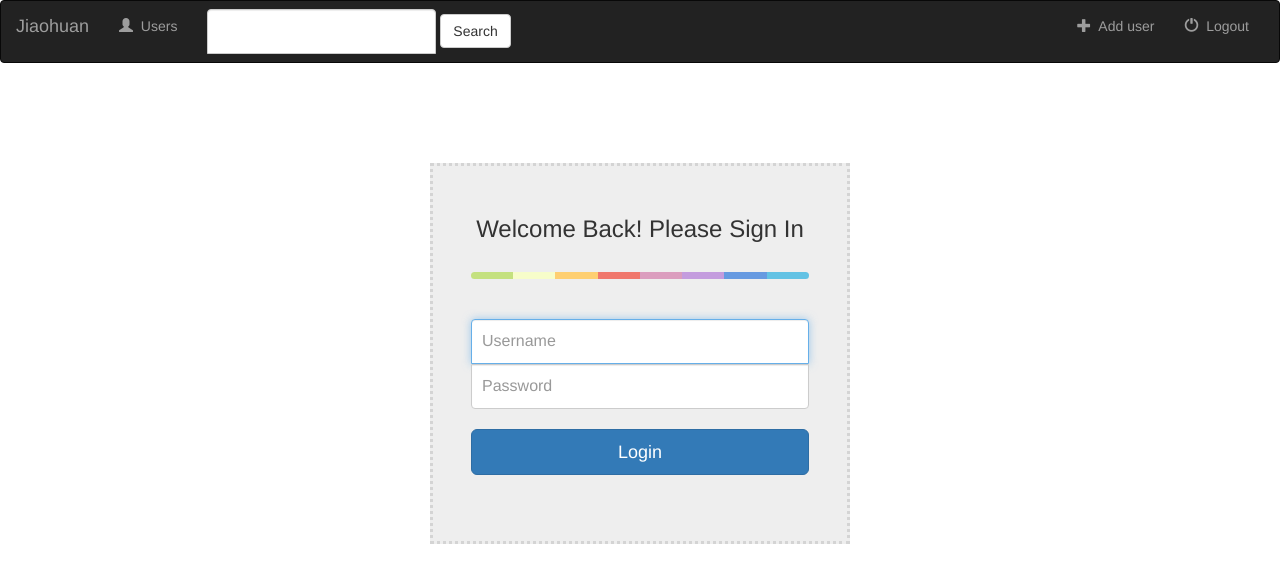
After one commit to ethanzh/jiaohuan-backend, a Django app: template testapp/templates/testapp/registration/old_login.html in a window 1280 px wide. The commit adds this page. Shown: the top 583 px of the page. Run offline with Django 3.2, Linux system fonts and the light colour scheme; the template is opened without the code that fills it, so the values that code supplies are empty; some libraries are stand-ins or nearby versions.

Commit message:
Added login

```diff
--- a/jiaohuan_backend/settings.py
+++ b/jiaohuan_backend/settings.py
@@ -52,6 +52,8 @@ MIDDLEWARE_CLASSES = [
 ]
 
 ROOT_URLCONF = 'jiaohuan_backend.urls'
+
+LOGIN_REDIRECT_URL = ''
 
 TEMPLATES = [
     {
--- a/testapp/static/css/style.css
+++ b/testapp/static/css/style.css
@@ -22,3 +22,51 @@
     width: 90px;
     height: 40px;
 }
+
+.wrapper {
+	margin-top: 80px;
+	margin-bottom: 20px;
+}
+
+.form-signin {
+  max-width: 420px;
+  padding: 30px 38px 66px;
+  margin: 0 auto;
+  background-color: #eee;
+  border: 3px dotted rgba(0,0,0,0.1);
+  }
+
+.form-signin-heading {
+  text-align:center;
+  margin-bottom: 30px;
+}
+
+.form-control {
+  position: relative;
+  font-size: 16px;
+  height: auto;
+  padding: 10px;
+}
+
+input[type="text"] {
+  margin-bottom: 0px;
+  border-bottom-left-radius: 0;
+  border-bottom-right-radius: 0;
+}
+
+input[type="password"] {
+  margin-bottom: 20px;
+  border-top-left-radius: 0;
+  border-top-right-radius: 0;
+}
+
+.colorgraph {
+  height: 7px;
+  border-top: 0;
+  background: #c4e17f;
+  border-radius: 5px;
+  background-image: -webkit-linear-gradient(left, #c4e17f, #c4e17f 12.5%, #f7fdca 12.5%, #f7fdca 25%, #fecf71 25%, #fecf71 37.5%, #f0776c 37.5%, #f0776c 50%, #db9dbe 50%, #db9dbe 62.5%, #c49cde 62.5%, #c49cde 75%, #669ae1 75%, #669ae1 87.5%, #62c2e4 87.5%, #62c2e4);
+  background-image: -moz-linear-gradient(left, #c4e17f, #c4e17f 12.5%, #f7fdca 12.5%, #f7fdca 25%, #fecf71 25%, #fecf71 37.5%, #f0776c 37.5%, #f0776c 50%, #db9dbe 50%, #db9dbe 62.5%, #c49cde 62.5%, #c49cde 75%, #669ae1 75%, #669ae1 87.5%, #62c2e4 87.5%, #62c2e4);
+  background-image: -o-linear-gradient(left, #c4e17f, #c4e17f 12.5%, #f7fdca 12.5%, #f7fdca 25%, #fecf71 25%, #fecf71 37.5%, #f0776c 37.5%, #f0776c 50%, #db9dbe 50%, #db9dbe 62.5%, #c49cde 62.5%, #c49cde 75%, #669ae1 75%, #669ae1 87.5%, #62c2e4 87.5%, #62c2e4);
+  background-image: linear-gradient(to right, #c4e17f, #c4e17f 12.5%, #f7fdca 12.5%, #f7fdca 25%, #fecf71 25%, #fecf71 37.5%, #f0776c 37.5%, #f0776c 50%, #db9dbe 50%, #db9dbe 62.5%, #c49cde 62.5%, #c49cde 75%, #669ae1 75%, #669ae1 87.5%, #62c2e4 87.5%, #62c2e4);
+}
--- /dev/null
+++ b/testapp/templates/testapp/registration/old_login.html
@@ -0,0 +1,23 @@
+{% extends 'testapp/base.html' %}
+{% block title %}Login{% endblock %}
+
+{% block body %}
+
+    <div class = "container">
+	<div class="wrapper">
+		<form action="" method="post" name="Login_Form" class="form-signin">
+
+            {% csrf_token %}
+
+		    <h3 class="form-signin-heading">Welcome Back! Please Sign In</h3>
+			  <hr class="colorgraph"><br>
+
+			  <input type="text" class="form-control" name="Username" placeholder="Username" required="" autofocus="" />
+			  <input type="password" class="form-control" name="Password" placeholder="Password" required=""/>
+
+			  <button class="btn btn-lg btn-primary btn-block"  name="Submit" value="Login" type="Submit">Login</button>
+		</form>
+	</div>
+</div>
+
+{% endblock %}
--- a/testapp/urls.py
+++ b/testapp/urls.py
@@ -1,6 +1,8 @@
 from django.conf.urls import url, include
 from django.contrib import admin
 from . import views
+from django.contrib.auth.views import login
+from django.contrib.auth.views import logout
 
 app_name = "testapp"
 
@@ -9,11 +11,23 @@ urlpatterns = [
     # Index
     url(r'^index/$', views.index, name='index'),
 
+    # Login
+    # url(r'^login/$', views.login_user, name='login'),
+
     # List
     url(r'^list/$', views.UserList.as_view(), name='list'),
 
     # Register
     url(r'^register/$', views.UserFormView.as_view(), name='register'),
 
-    url('', include('django.contrib.auth.urls')),
+    # url(
+    #     regex=r'^login/$',
+    #     view=login,
+    #     kwargs={'template_name': 'login.html'},
+    #     name='login'
+    # ),
+
+    url(r'^login/$', 'django.contrib.auth.views.login',
+        {'template_name': 'testapp/registration/login.html'}, name="login"),
+
 ]
```
Also changed, not shown: testapp/templates/testapp/login.html (deleted, +0 -46 lines), testapp/templates/testapp/registration/login.html (added, +38 -0 lines), testapp/views.py (+60 -0 lines).
